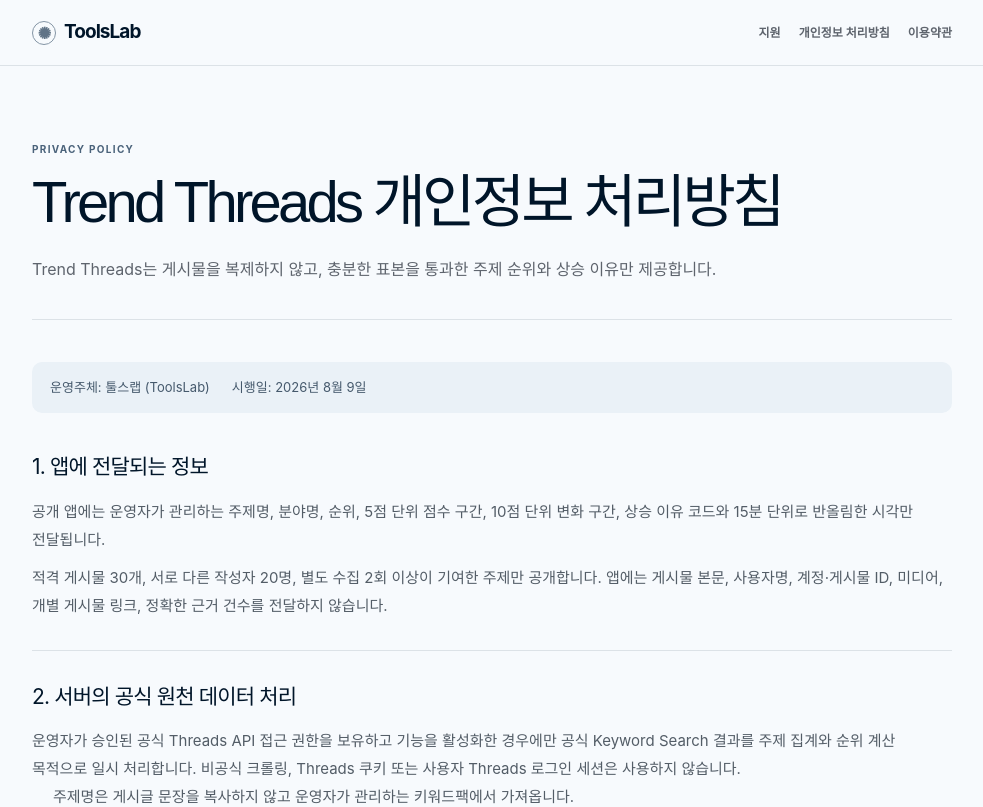
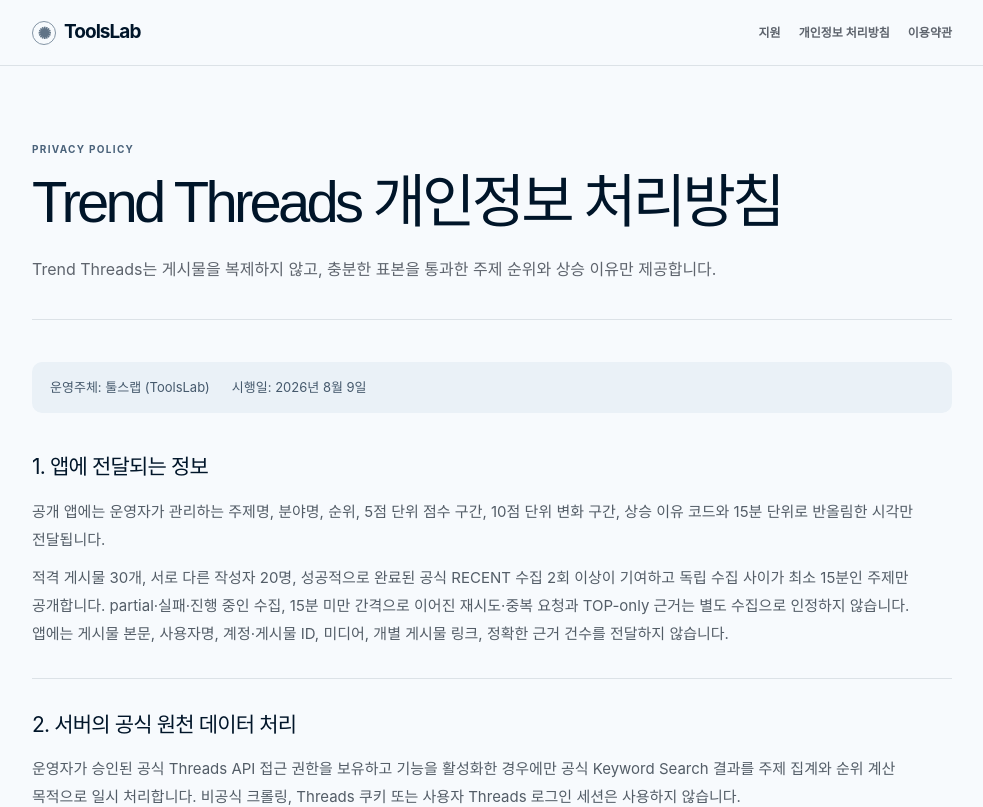
Before and after one commit to allweek1-lab/toolslab-website, a Next.js app: page /privacy in a window 1280 px wide. Shown: the top 807 px of the page, without its empty margins (148-1131 px from the left). Built offline with nearby package versions, Linux system fonts and the light colour scheme.

Commit message:
Clarify independent trend observations

```diff
--- a/app/privacy/page.tsx
+++ b/app/privacy/page.tsx
@@ -21,7 +21,7 @@
 
       <PolicySection title="1. 앱에 전달되는 정보">
         <p>공개 앱에는 운영자가 관리하는 주제명, 분야명, 순위, 5점 단위 점수 구간, 10점 단위 변화 구간, 상승 이유 코드와 15분 단위로 반올림한 시각만 전달됩니다.</p>
-        <p>적격 게시물 30개, 서로 다른 작성자 20명, 별도 수집 2회 이상이 기여한 주제만 공개합니다. 앱에는 게시물 본문, 사용자명, 계정·게시물 ID, 미디어, 개별 게시물 링크, 정확한 근거 건수를 전달하지 않습니다.</p>
+        <p>적격 게시물 30개, 서로 다른 작성자 20명, 성공적으로 완료된 공식 RECENT 수집 2회 이상이 기여하고 독립 수집 사이가 최소 15분인 주제만 공개합니다. partial·실패·진행 중인 수집, 15분 미만 간격으로 이어진 재시도·중복 요청과 TOP-only 근거는 별도 수집으로 인정하지 않습니다. 앱에는 게시물 본문, 사용자명, 계정·게시물 ID, 미디어, 개별 게시물 링크, 정확한 근거 건수를 전달하지 않습니다.</p>
       </PolicySection>
 
       <PolicySection title="2. 서버의 공식 원천 데이터 처리">
```
Also changed, not shown: 1 other file (tests, documents, lock files or other folders).
